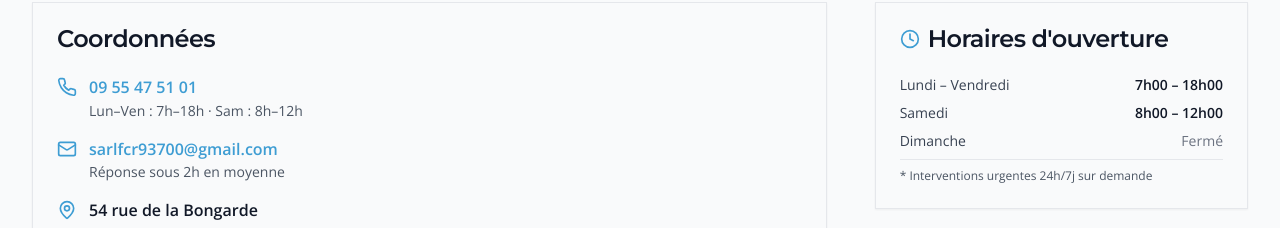
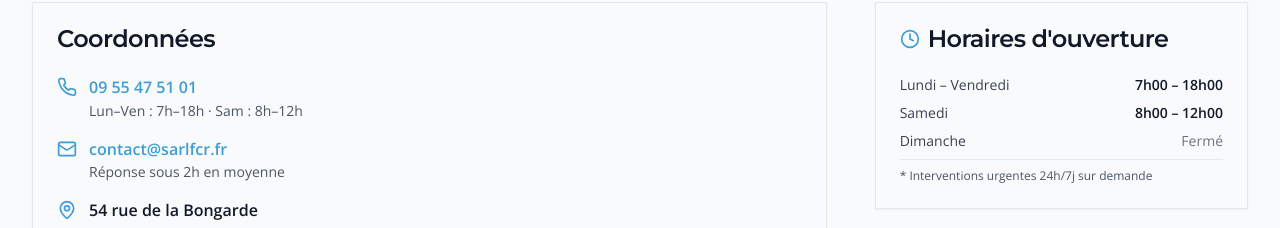
Before and after one commit to BilalRashid8/sarlfcr, a Next.js app: page /contact in a window 1280 px wide. Shown: the part 310-538 px from the top of the page. Built offline with nearby package versions, Linux system fonts and the light colour scheme.

Commit message:
Updated page.tsx

```diff
--- a/app/contact/page.tsx
+++ b/app/contact/page.tsx
@@ -75,7 +75,7 @@ export default function ContactPage() {
                     <Mail className="h-5 w-5 mr-3 mt-0.5" style={{ color: '#3e9dd3' }} />
                     <div>
                       <p className="font-semibold text-gray-900">
-                        <a href="mailto:sarlfcr93700@gmail.com" className="underline-offset-2 hover:underline">sarlfcr93700@gmail.com</a>
+                        <a href="mailto:contact@sarlfcr.fr" className="underline-offset-2 hover:underline">contact@sarlfcr.fr</a>
                       </p>
                       <p className="text-sm text-gray-600">Réponse sous 2h en moyenne</p>
                     </div>
```
